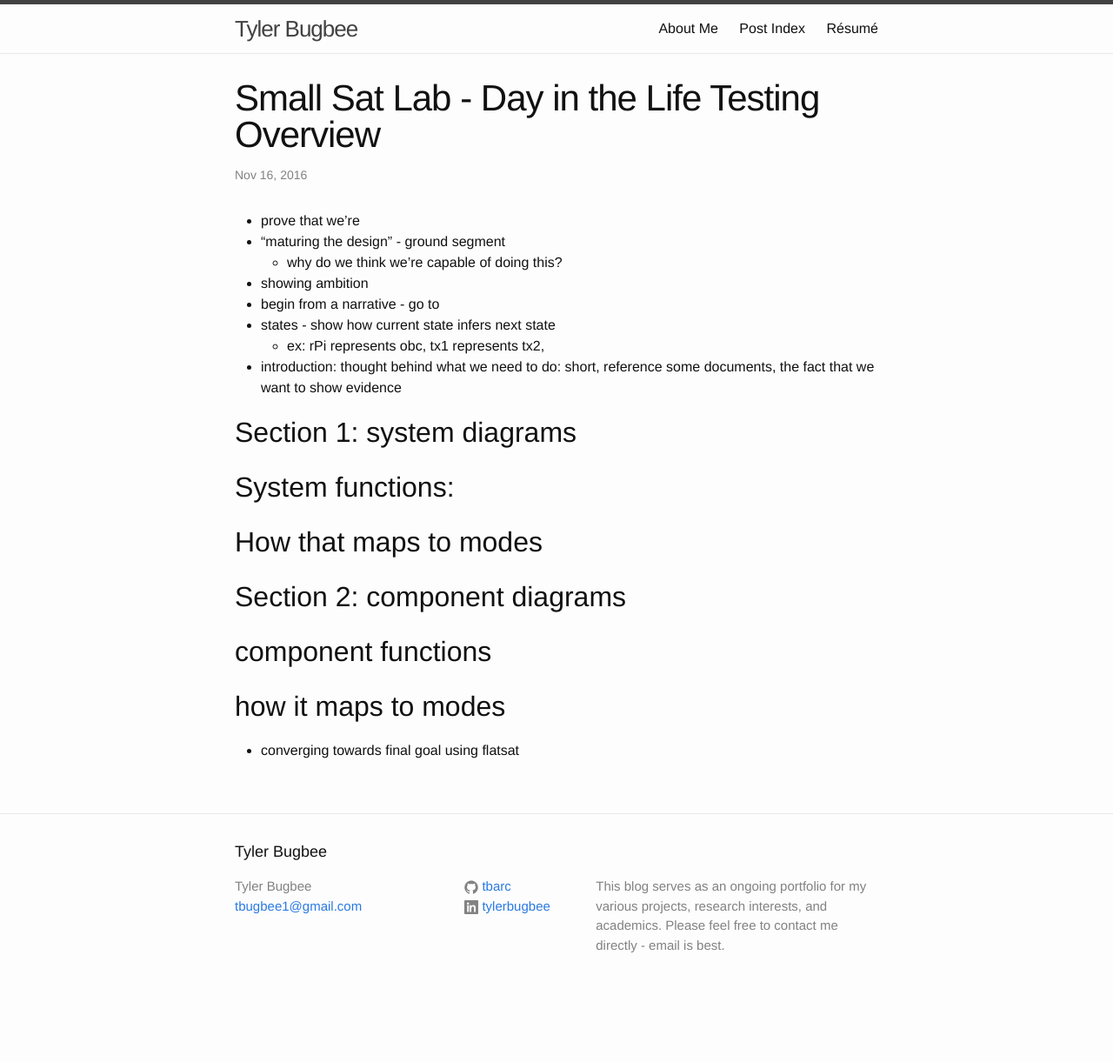
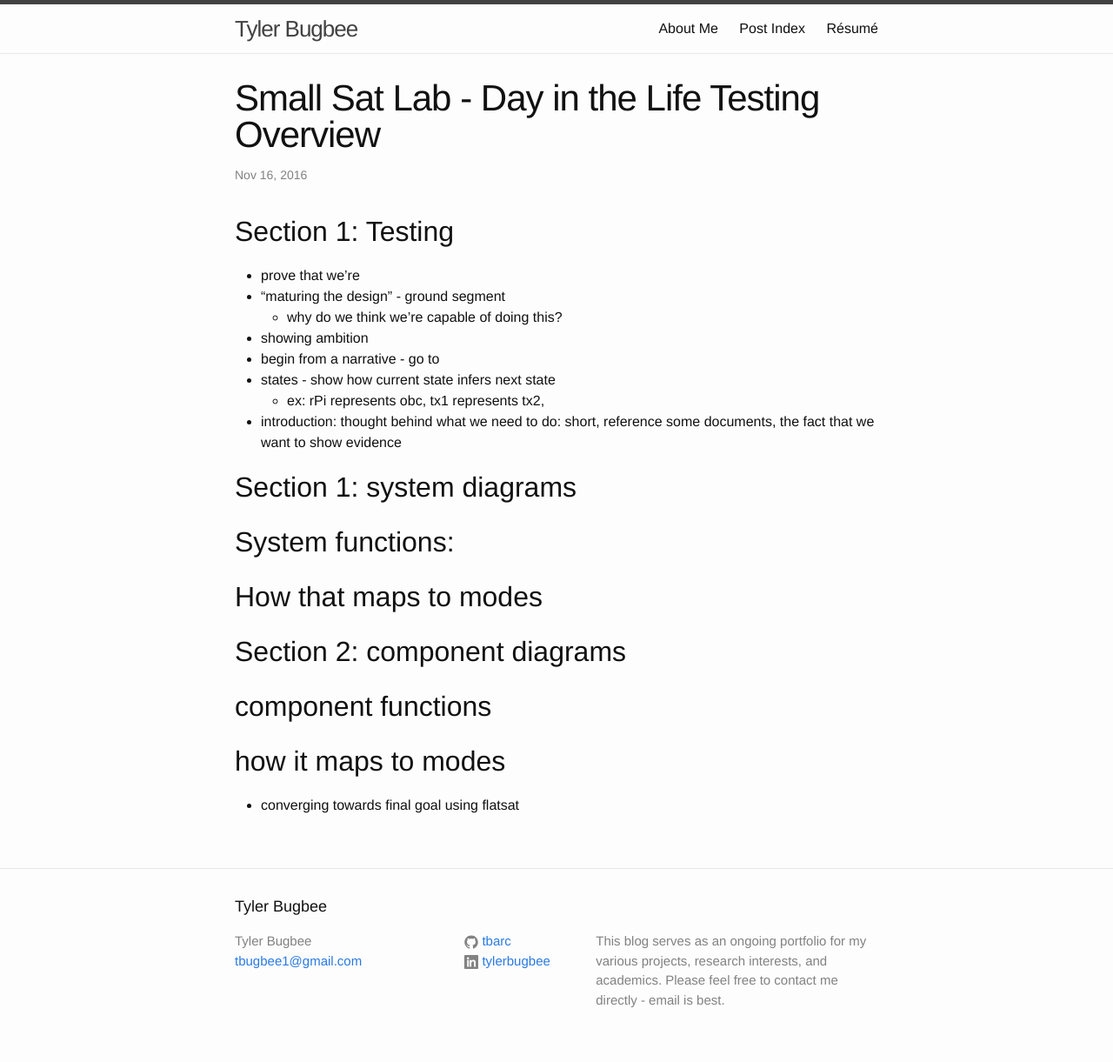
Before and after one commit to tbarc/tbarc.github.io, a Jekyll site: the page built from _posts/2017-11-16-Small-Sat-DITL.markdown, in a window 1280 px wide. Shown: the whole page at 87% size. Built offline with Jekyll 4.4.1, drawn with Linux system fonts in a browser that asks for light colours; before the commit the page ends 1158 px from its top, so only the background shows below that.

Commit message:
added notes on DITL testing

```diff
--- a/_posts/2017-11-16-Small-Sat-DITL.markdown
+++ b/_posts/2017-11-16-Small-Sat-DITL.markdown
@@ -2,9 +2,10 @@
 layout: post
 title: Small Sat Lab - Day in the Life Testing Overview
 date: '2016-11-16 17:30:00 -0400'
-categories: jekyll update
+categories: personal
 published: true
 ---
+## Section 1: Testing
 * prove that we're
 * "maturing the design" - ground segment
   * why do we think we're capable of doing this?
```
